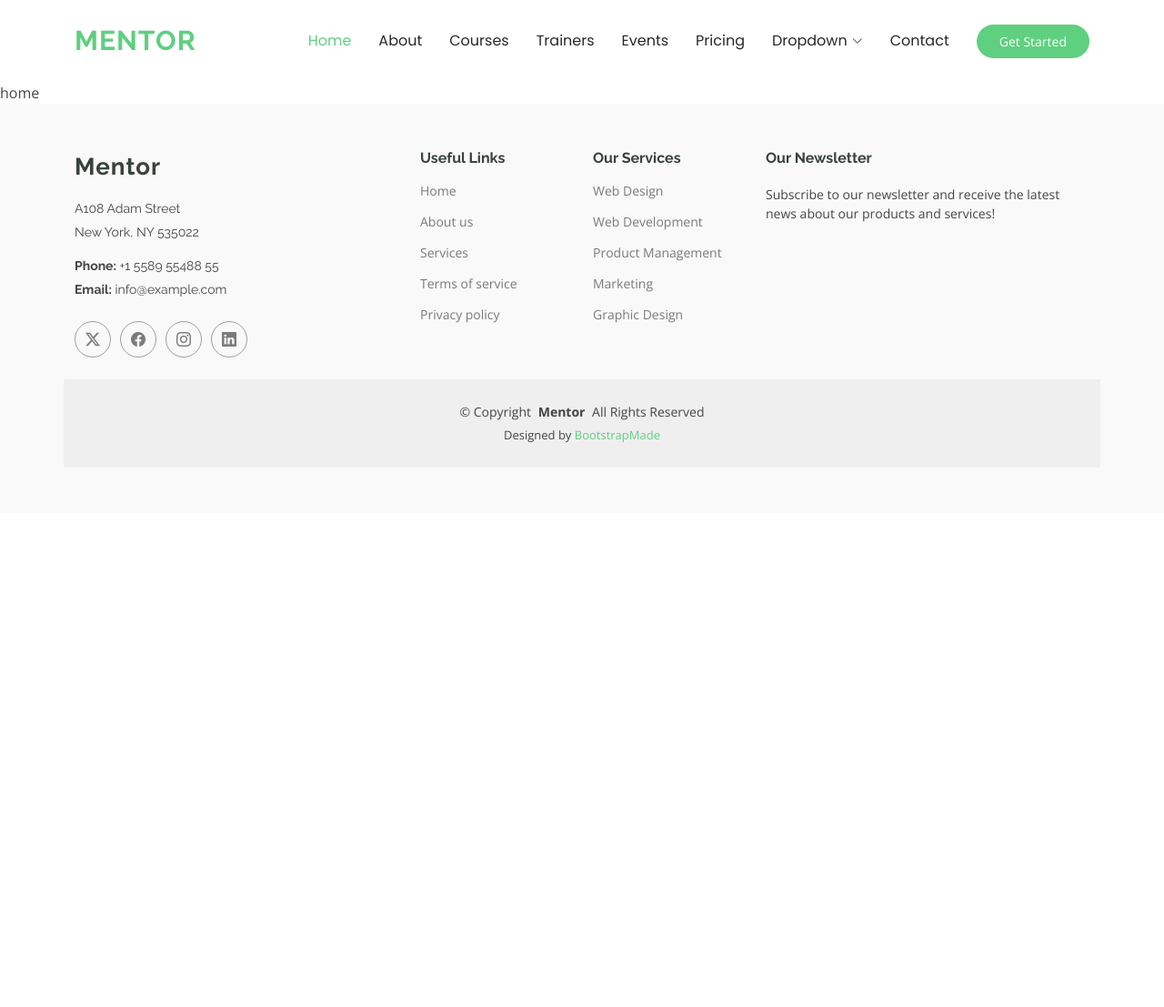
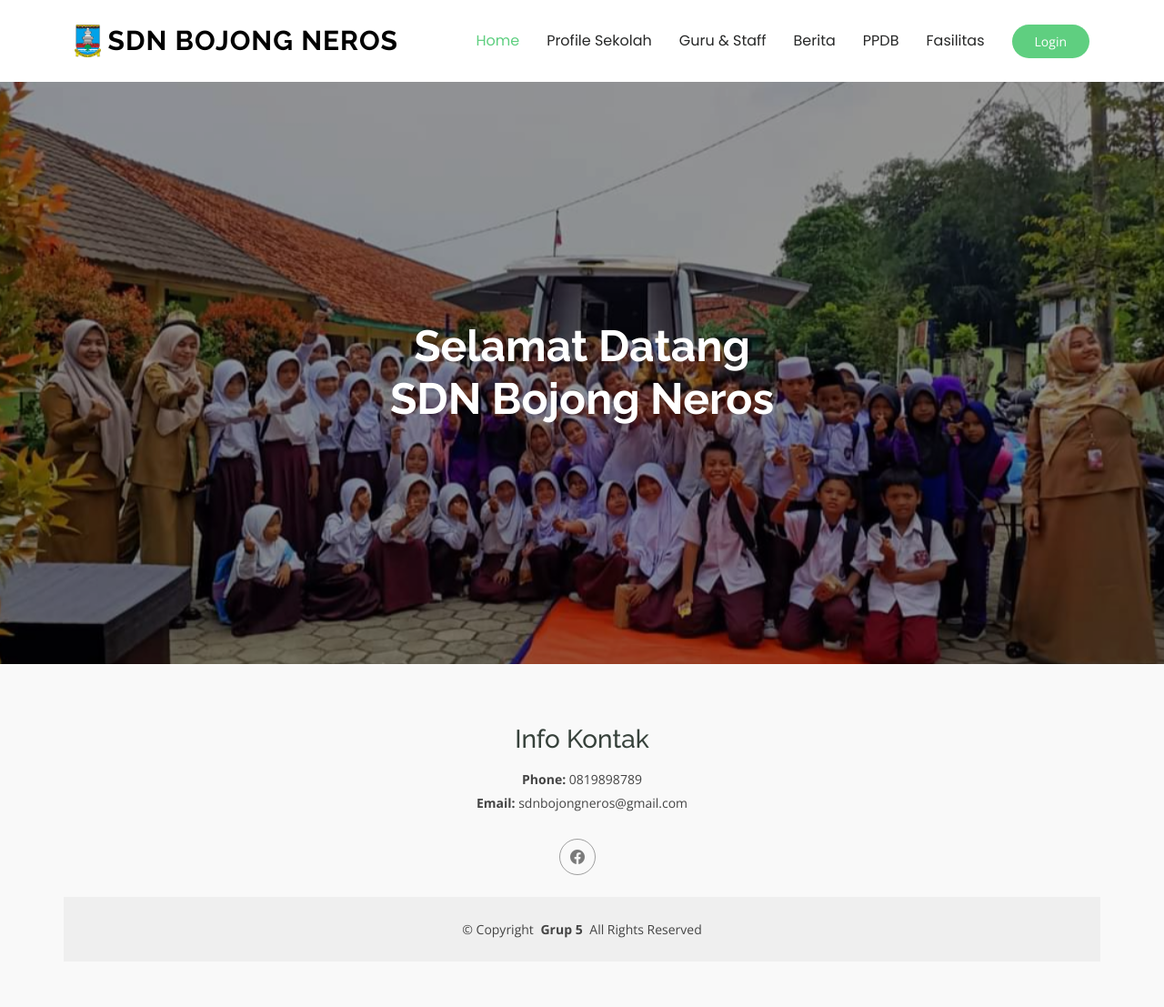
Before and after one commit to oneforaall05/webSekolah1, a Flask app: page / in a window 1280 px wide. Shown: the whole page at 91% size. Before the commit the page ends 514 px from the top, so only its background shows below. Run offline with Flask 3, Linux system fonts and the light colour scheme; some libraries are stand-ins or nearby versions.

Commit message:
edit header footer index

```diff
--- a/templates/footer.html
+++ b/templates/footer.html
@@ -1,65 +1,20 @@
 <footer id="footer" class="footer position-relative">
 
-    <div class="container footer-top">
-      <div class="row gy-4">
-        <div class="col-lg-4 col-md-6 footer-about">
-          <a href="index.html" class="logo d-flex align-items-center">
-            <span class="sitename">Mentor</span>
-          </a>
+    <div class="container footer-top text-center">
+      <div class="row gy-4 text-center">
           <div class="footer-contact pt-3">
-            <p>A108 Adam Street</p>
-            <p>New York, NY 535022</p>
-            <p class="mt-3"><strong>Phone:</strong> <span>+1 5589 55488 55</span></p>
-            <p><strong>Email:</strong> <span>info@example.com</span></p>
+            <h3>Info Kontak</h3>
+            <p class="mt-3"><strong>Phone:</strong> <span>0819898789</span></p>
+            <p><strong>Email:</strong> <span>sdnbojongneros@gmail.com</span></p>
           </div>
-          <div class="social-links d-flex mt-4">
-            <a href=""><i class="bi bi-twitter-x"></i></a>
+          <div class="social-links d-flex justify-content-center">
             <a href=""><i class="bi bi-facebook"></i></a>
-            <a href=""><i class="bi bi-instagram"></i></a>
-            <a href=""><i class="bi bi-linkedin"></i></a>
           </div>
-        </div>
-
-        <div class="col-lg-2 col-md-3 footer-links">
-          <h4>Useful Links</h4>
-          <ul>
-            <li><a href="#">Home</a></li>
-            <li><a href="#">About us</a></li>
-            <li><a href="#">Services</a></li>
-            <li><a href="#">Terms of service</a></li>
-            <li><a href="#">Privacy policy</a></li>
-          </ul>
-        </div>
-
-        <div class="col-lg-2 col-md-3 footer-links">
-          <h4>Our Services</h4>
-          <ul>
-            <li><a href="#">Web Design</a></li>
-            <li><a href="#">Web Development</a></li>
-            <li><a href="#">Product Management</a></li>
-            <li><a href="#">Marketing</a></li>
-            <li><a href="#">Graphic Design</a></li>
-          </ul>
-        </div>
-
-        <div class="col-lg-4 col-md-12 footer-newsletter">
-          <h4>Our Newsletter</h4>
-          <p>Subscribe to our newsletter and receive the latest news about our products and services!</p>
-
-        </div>
-
       </div>
     </div>
 
     <div class="container copyright text-center mt-4">
-      <p>© <span>Copyright</span> <strong class="px-1 sitename">Mentor</strong> <span>All Rights Reserved</span></p>
-      <div class="credits">
-        <!-- All the links in the footer should remain intact. -->
-        <!-- You can delete the links only if you've purchased the pro version. -->
-        <!-- Licensing information: https://bootstrapmade.com/license/ -->
-        <!-- Purchase the pro version with working PHP/AJAX contact form: [buy-url] -->
-        Designed by <a href="https://bootstrapmade.com/">BootstrapMade</a>
-      </div>
+      <p>© <span>Copyright</span> <strong class="px-1 sitename">Grup 5</strong> <span>All Rights Reserved</span></p>
     </div>
 
   </footer>
--- a/templates/header.html
+++ b/templates/header.html
@@ -1,43 +1,25 @@
-<header id="header" class="header d-flex align-items-center sticky-top">
+<header id="header" class="header d-flex align-items-center sticky-top " style="background-color: white;">
     <div class="container-fluid container-xl position-relative d-flex align-items-center">
 
-      <a href="index.html" class="logo d-flex align-items-center me-auto">
+      <a class="logo d-flex align-items-center me-auto">
         <!-- Uncomment the line below if you also wish to use an image logo -->
-        <!-- <img src="assets/img/logo.png" alt=""> -->
-        <h1 class="sitename">Mentor</h1>
+        <img src="static/assets/img/logokabserang.png" alt="">
+        <h1 style="color: black;">SDN BOJONG NEROS</h1>
       </a>
 
       <nav id="navmenu" class="navmenu">
         <ul>
           <li><a href="index.html" class="active">Home<br></a></li>
-          <li><a href="about.html">About</a></li>
-          <li><a href="courses.html">Courses</a></li>
-          <li><a href="trainers.html">Trainers</a></li>
-          <li><a href="events.html">Events</a></li>
-          <li><a href="pricing.html">Pricing</a></li>
-          <li class="dropdown"><a href="#"><span>Dropdown</span> <i class="bi bi-chevron-down toggle-dropdown"></i></a>
-            <ul>
-              <li><a href="#">Dropdown 1</a></li>
-              <li class="dropdown"><a href="#"><span>Deep Dropdown</span> <i class="bi bi-chevron-down toggle-dropdown"></i></a>
-                <ul>
-                  <li><a href="#">Deep Dropdown 1</a></li>
-                  <li><a href="#">Deep Dropdown 2</a></li>
-                  <li><a href="#">Deep Dropdown 3</a></li>
-                  <li><a href="#">Deep Dropdown 4</a></li>
-                  <li><a href="#">Deep Dropdown 5</a></li>
-                </ul>
-              </li>
-              <li><a href="#">Dropdown 2</a></li>
-              <li><a href="#">Dropdown 3</a></li>
-              <li><a href="#">Dropdown 4</a></li>
-            </ul>
-          </li>
-          <li><a href="contact.html">Contact</a></li>
+          <li><a href="profileSekolah.html">Profile Sekolah</a></li>
+          <li><a href="staff.html">Guru & Staff</a></li>
+          <li><a href="berita.html">Berita</a></li>
+          <li><a href="formDaftar.html">PPDB</a></li>
+          <li><a href="fasilitas.html">Fasilitas</a></li>
         </ul>
         <i class="mobile-nav-toggle d-xl-none bi bi-list"></i>
       </nav>
 
-      <a class="btn-getstarted" href="courses.html">Get Started</a>
+      <a class="btn-getstarted" href="login.html">Login</a>
 
     </div>
   </header>
--- a/templates/index.html
+++ b/templates/index.html
@@ -7,15 +7,73 @@
   <title>Home</title>
   <meta content="" name="description">
   <meta content="" name="keywords">
-    {%include 'vendor.html'%}
+  {%include 'vendor.html'%}
+  <style>
+
+    .slide {
+      position: absolute;
+      height: 100%;
+      opacity: 0;
+      inset: 0;
+      animation: slide-show 12s infinite;
+    }
+
+    .slide-2 {
+      animation-delay: 4s;
+    }
+    .slide-3 {
+      animation-delay: 8s;
+    }
+    .slide-4 {
+      animation-delay: 10s;
+    }
+
+    @keyframes slide-show {
+      0% {
+        opacity: 0;
+      }
+      10% {
+        opacity: 1;
+      }
+      20%,
+      30% {
+        opacity: 1;
+        scale: 1.03;
+      }
+      50% {
+        opacity: 0;
+      }
+    }
+  </style>
+
 </head>
 
 <body class="index-page">
-    {%include 'header.html'%}
-    <main class="main">
-    home
-    </main>
-    {%include 'footer.html'%}
+  {%include 'header.html'%}
+  <main class="main">
+    <section id="hero" class="hero section">
+      <div class="slides">
+        <div class="slide slide-1">
+          <img src="static/img/img1.jpeg" alt="">
+        </div>
+        <div class="slide slide-2">
+          <img src="static/img/img2.jpeg" alt="">
+        </div>
+        <div class="slide slide-3">
+          <img src="static/img/img3.jpeg" alt="">
+        </div>
+        <div class="slide slide-4">
+          <img src="static/img/img4.jpeg" alt="">
+        </div>
+      </div>
+      <div class="container text-center">
+        <h2 data-aos="fade-up" data-aos-delay="200">Selamat Datang <br> SDN Bojong Neros</h2>
+      </div>
+
+    </section><!-- /Hero Section -->
+  </main>
+  {%include 'footer.html'%}
 
 </body>
+
 </html>
```
Also changed, not shown: templates/user/staff.html (+21 -2 lines), static/img/img1.jpeg (added), static/img/img2.jpeg (added), static/img/img3.jpeg (added), static/img/img4.jpeg (added), static/img/img5.jpeg (added), static/img/sekolah.jpg (added), static/img/sekolah2.jpg (added).
